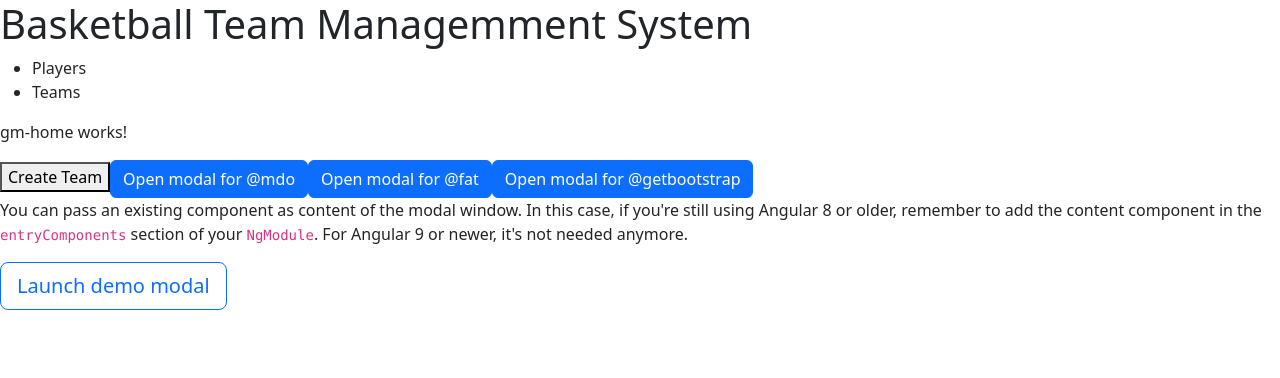
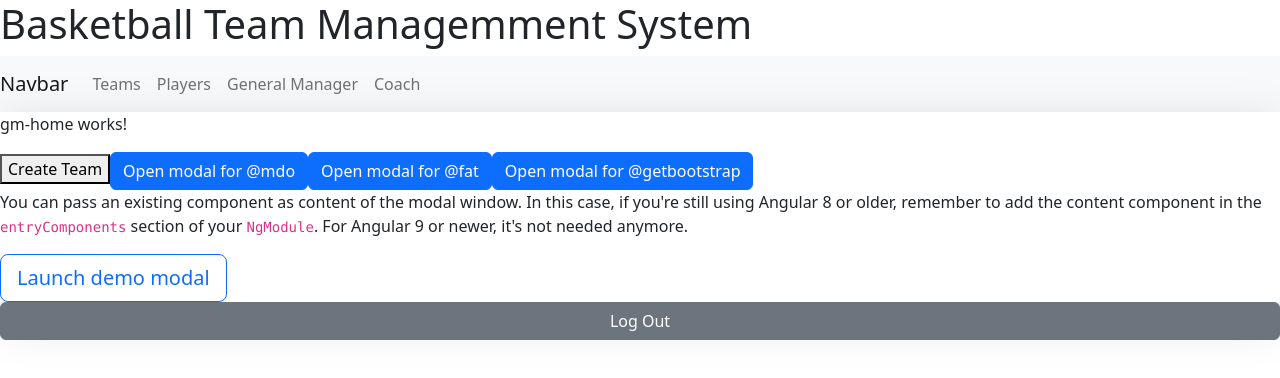
Before and after one commit to basketball-MS/BasketballFE, an Angular app: page /GM in a window 1280 px wide. Shown: the top 378 px of the page. Built offline with nearby package versions, Linux system fonts and the light colour scheme.

Commit message:
Added Nav Bar - Started on Login and Auth

```diff
--- a/package.json
+++ b/package.json
@@ -19,10 +19,8 @@
     "@angular/platform-browser": "^14.1.0",
     "@angular/platform-browser-dynamic": "^14.1.0",
     "@angular/router": "^14.1.0",
-
     "@ng-bootstrap/ng-bootstrap": "^13.0.0",
     "@popperjs/core": "^2.10.2",
-
     "bootstrap": "^5.2.0",
     "rxjs": "~7.5.0",
     "tslib": "^2.3.0",
--- a/src/app/app.component.html
+++ b/src/app/app.component.html
@@ -1,12 +1,28 @@
 <h1>Basketball Team Managemment System</h1>
+
+<!--
+<app-nav *ngIf="isLoggedIn"></app-nav>
+
+<app-home *ngIf="!isLoggedIn"></app-home>
+
+<div class="container" *ngIf="isLoggedIn">  -->
+  <app-nav></app-nav>
+  <div class="card border-0 my-auto w-100">
+
+    <div class="shadow-lg">
+
+
+<!-- <ul id="navList">
+    <li routerLink='players'>Players</li>
+    <li routerLink='teams'>Teams</li>
+</ul> -->
+
+<router-outlet></router-outlet>
+
+</div>
 
 
 
+<button class="btn btn-secondary" (click)="signOut()">Log Out</button>
 
-
-<ul id="navList">
-    <li routerLink='players'>Players</li>
-    <li routerLink='teams'>Teams</li>
-</ul>
-
-<router-outlet></router-outlet>
+</div>
--- a/src/app/app.component.ts
+++ b/src/app/app.component.ts
@@ -1,4 +1,5 @@
 import { Component } from '@angular/core';
+import { useAnimation } from '@angular/animations';
 
 @Component({
   selector: 'app-root',
@@ -6,5 +7,21 @@ import { Component } from '@angular/core';
   styleUrls: ['./app.component.css']
 })
 export class AppComponent {
-  title = 'Project2';
+  title = 'BasketBall MS';
+
+  public isLoggedIn: boolean = false;
+
+  username: string = '';
+
+  updateUserInfo(username: string): void {
+    this.username = username;
+  }
+
+
+  signOut() {
+    window.location.reload();
+  }
+
+
+
 }
--- a/src/app/components/login/login.component.html
+++ b/src/app/components/login/login.component.html
@@ -1 +1 @@
-<p>login works!</p>
+<p>login would work after we have a DB to register people !</p>
--- /dev/null
+++ b/src/app/components/nav/nav.component.html
@@ -0,0 +1,23 @@
+<nav class="navbar navbar-expand-lg navbar-light bg-light">
+  <a class="navbar-brand" href="#">Navbar</a>
+  <button class="navbar-toggler" type="button" data-toggle="collapse" data-target="#navbarNav" aria-controls="navbarNav" aria-expanded="false" aria-label="Toggle navigation">
+    <span class="navbar-toggler-icon"></span>
+  </button>
+  <div class="collapse navbar-collapse" id="navbarNav">
+    <ul class="navbar-nav">
+      <li class="nav-item active">
+        <a class="nav-link" routerLink="/teams">Teams</a>
+      </li>
+      <li class="nav-item">
+        <a class="nav-link" routerLink="/players">Players</a>
+      </li>
+      <li class="nav-item">
+        <a class="nav-link" routerLink="/GM">General Manager</a>
+      </li>
+      <li class="nav-item">
+        <a class="nav-link" routerLink="/coach">Coach</a>
+      </li>
+
+    </ul>
+  </div>
+</nav>
--- /dev/null
+++ b/src/app/components/nav/nav.component.ts
@@ -0,0 +1,15 @@
+import { Component, OnInit } from '@angular/core';
+
+@Component({
+  selector: 'app-nav',
+  templateUrl: './nav.component.html',
+  styleUrls: ['./nav.component.css']
+})
+export class NavComponent implements OnInit {
+
+  constructor() { }
+
+  ngOnInit(): void {
+  }
+
+}
```
Also changed, not shown: src/app/app.module.ts (+5 -5 lines), src/app/components/nav/nav.component.css (added), 2 other files (tests, documents, lock files or other folders).
